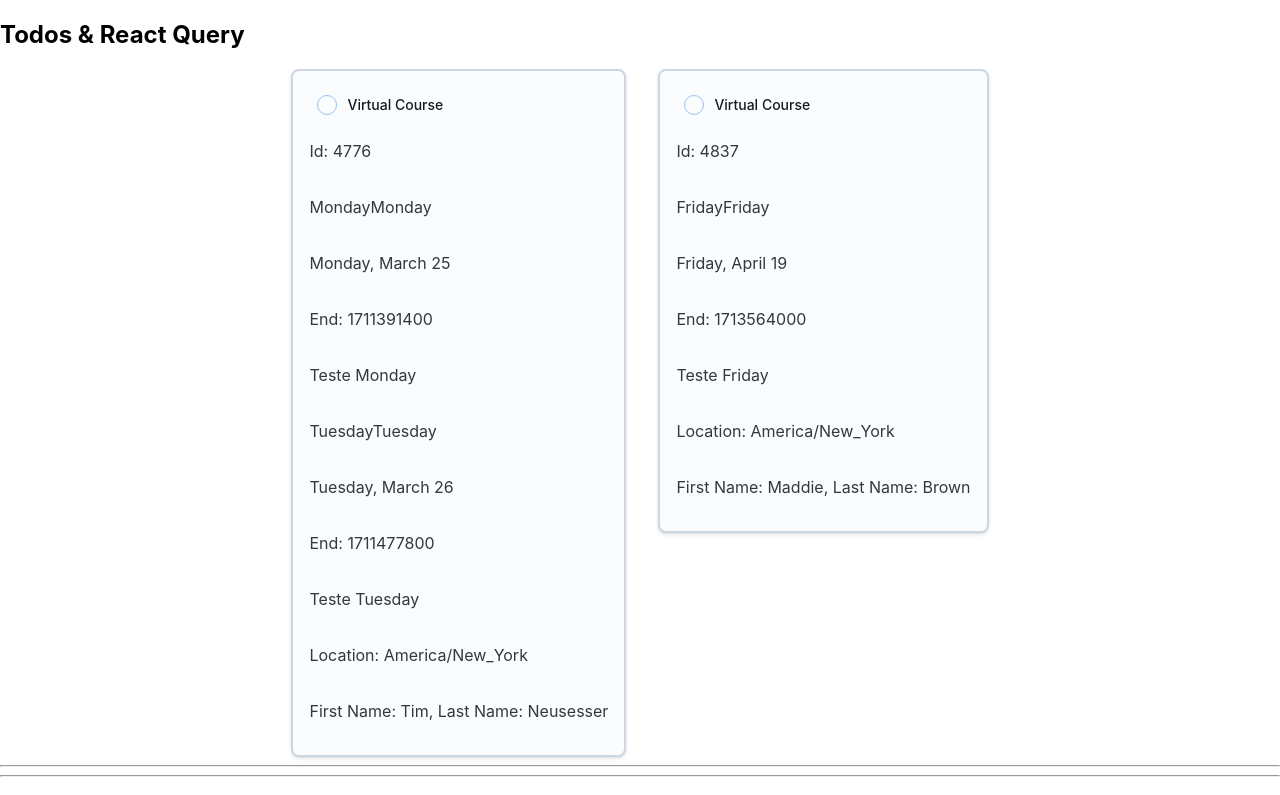
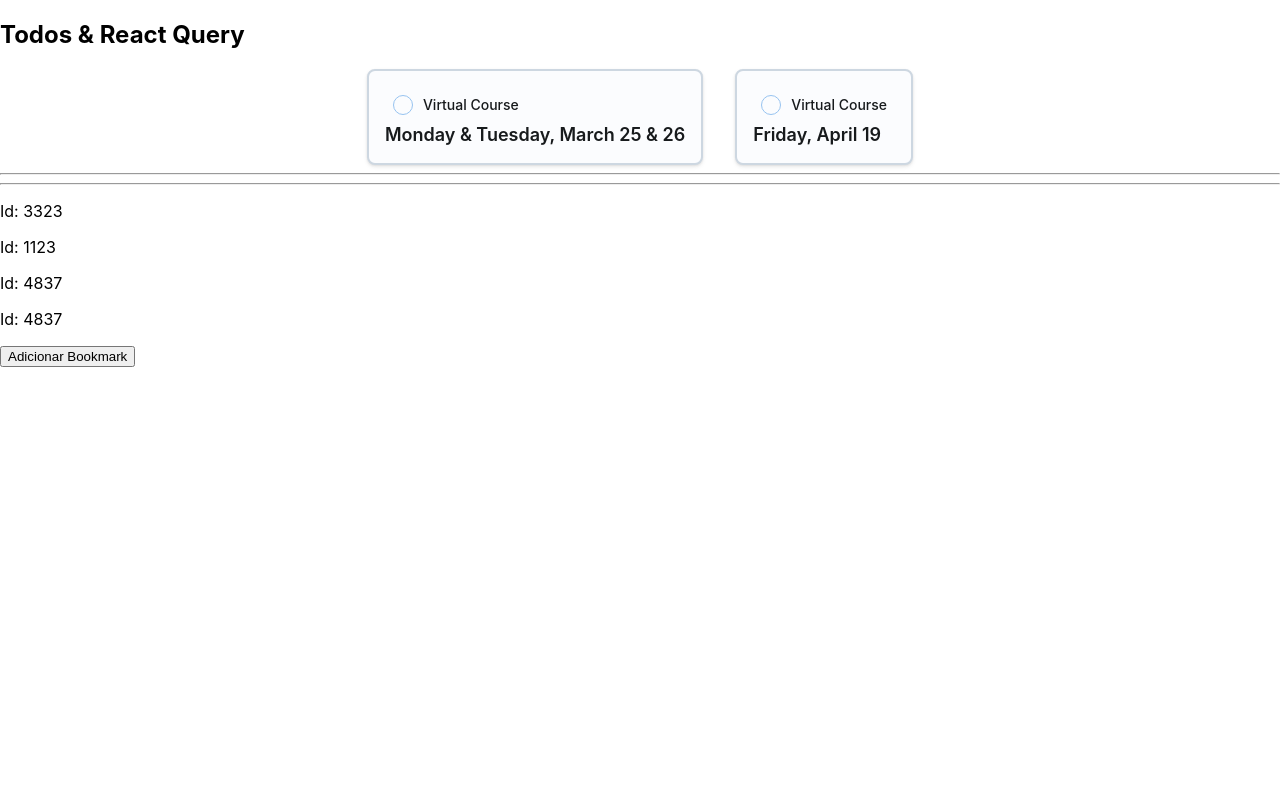
Before and after one commit to Amandasv/nng, a React (Create React App) app: page / in a window 1280 px wide. Shown: the top 795 px of the page. Built offline with nearby package versions, Linux system fonts and the light colour scheme; data requests are answered from the project's data file.

Commit message:
formato de daras

```diff
--- a/src/App.tsx
+++ b/src/App.tsx
@@ -15,7 +15,6 @@ function App() {
   const { data: courseListData, isLoading: isLoadingCourse } = useCourseData();
   const { saveBookmark } = useSaveBookmark();
   const [selectedCourse, setSelectedCourse] = useState('')
-  console.log('selectedCourse', selectedCourse)
 
   return (
     <div className="app-container">
--- a/src/components/course/Tile.tsx
+++ b/src/components/course/Tile.tsx
@@ -1,7 +1,8 @@
 
-import { Card, CardContent } from "@mui/joy";
+import { Card, CardContent, Typography } from "@mui/joy";
 import Course from "./Course"
 import * as moment from 'moment';
+import { useEffect, useState } from "react";
 
 export interface CourseInterface {
   course: Course;
@@ -13,61 +14,54 @@ export interface DateTimeInfo {
   day: string;
 }
 
-function formatedDate(timestamp: number): DateTimeInfo{
+function formatedDate(timestamp: [number, number][]): string {
 
-  const convertTimestamp = moment.unix(timestamp);
+  const diasDaSemana: string[] = [];
+    const diasDoMes: string[] = [];
+    const meses: string[] = [];
 
-  return {
-    dayOfWeek: convertTimestamp.format('dddd'),
-    month: convertTimestamp.format('MMMM'),
-    day: convertTimestamp.format('DD')
-  }
+    for (const pair of timestamp) {
+        const start = moment.unix(pair[0]);
+        const end = moment.unix(pair[1]);
+
+        const startDay = start.format('dddd');
+        const endDay = end.format('dddd');
+        const month = start.format('MMMM');
+        const startDayOfMonth = start.format('DD');
+        const endDayOfMonth = end.format('DD');
+
+        diasDaSemana.push(startDay, endDay);
+        diasDoMes.push(startDayOfMonth, endDayOfMonth);
+        meses.push(month);
+    }
+
+    const diasDaSemanaUnicos = diasDaSemana.filter((day, index) => diasDaSemana.indexOf(day) === index);
+    const diasDoMesUnicos = diasDoMes.filter((day, index) => diasDoMes.indexOf(day) === index);
+    const mesesUnicos = meses.filter((month, index) => meses.indexOf(month) === index);
+
+    const diasDaSemanaFormatados = diasDaSemanaUnicos.length > 1 ? `${diasDaSemanaUnicos.join(' & ')}` : `${diasDaSemanaUnicos[0]}`;
+    const diasDoMesFormatados = diasDoMesUnicos.length > 1 ? `${diasDoMesUnicos.join(' & ')}` : `${diasDoMesUnicos[0]}`;
+    const mesFormatado = mesesUnicos.length > 1 ? `${mesesUnicos.join(', ')}` : `${mesesUnicos[0]}`;
+
+    return `${diasDaSemanaFormatados}, ${mesFormatado} ${diasDoMesFormatados}`;
+
 }
 
-export function Tile({ course }: CourseInterface) {
-  const { id, dates, location, instructors } = course
-  console.log('couse:-', course)
+export function Tile({course}: CourseInterface) {
+
+  console.log('course -> ', course.dates)
+
+
+
   return (
     <>
 
       <CardContent>
-        <p>Id: {id} </p>
-        {dates.map((dateTime) => (
-          <>
-            <p>{dateTime.map((each) => formatedDate(each).dayOfWeek)}</p>
-            <p>{formatedDate(dateTime[0]).dayOfWeek}, {formatedDate(dateTime[0]).month} {formatedDate(dateTime[0]).day}</p>
-            <p>End: {dateTime[1]}</p>
-            <p>Teste {formatedDate(dateTime[0]).dayOfWeek} </p>
-          </>
-        ))}
-        <p>Location: {location.timezone}</p>
-        {instructors.map((instructor) => (
-          <>
-            <p>
-            First Name: {instructor.first_name}, Last Name: {instructor.last_name}
-            </p>
-          </>
-        ))}
+        <Typography level="title-lg">
+        {formatedDate(course.dates)}
+        </Typography>
 
       </CardContent>
-
-
-    {/* <CardContent>
-      <Typography sx={{ fontSize: 14 }} color="text.secondary" gutterBottom>
-        Word of the Day
-      </Typography>
-      <Typography variant="h5" component="div">
-        be{bull}nev{bull}o{bull}lent
-      </Typography>
-      <Typography sx={{ mb: 1.5 }} color="text.secondary">
-        adjective
-      </Typography>
-      <Typography variant="body2">
-        well meaning and kindly.
-        <br />
-        {'"a benevolent smile"'}
-      </Typography>
-    </CardContent> */}
 
     </>
 
```
